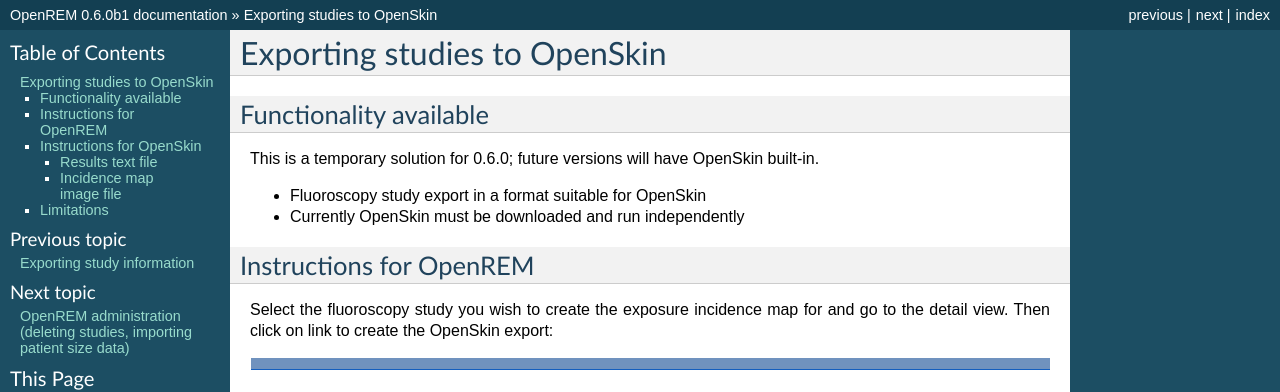
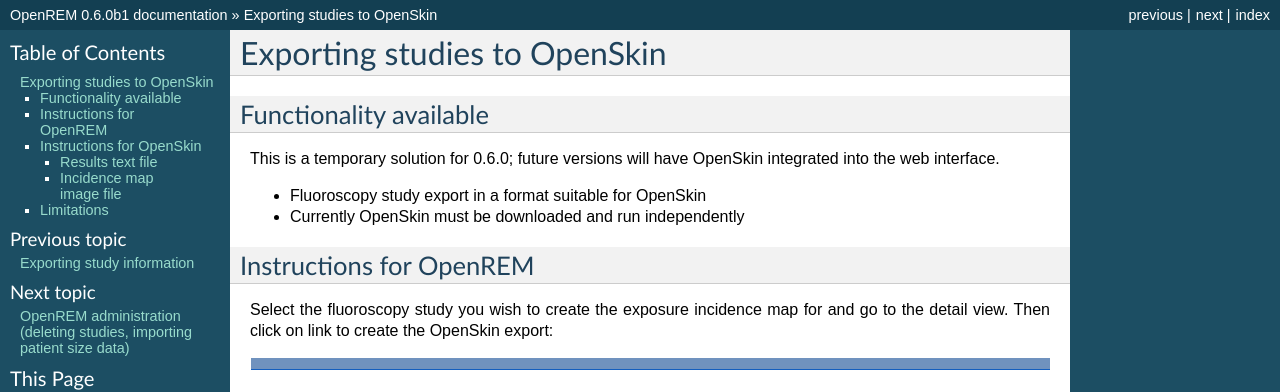
Before and after one commit to ckswilliams/modOpenREM, a Sphinx documentation site: the page built from docs/openskin.rst, in a window 1280 px wide. Shown: the top 392 px of the page. Built offline with Sphinx 7.4.7, drawn with Linux system fonts in a browser that asks for light colours.

Commit message:
Minor tweak to notice about temporary nature of solution. Refs #210

```diff
--- a/docs/openskin.rst
+++ b/docs/openskin.rst
@@ -6,7 +6,7 @@
 Functionality available
 ***********************
 
-This is a temporary solution for 0.6.0; future versions will have OpenSkin built-in.
+This is a temporary solution for 0.6.0; future versions will have OpenSkin integrated into the web interface.
 
 * Fluoroscopy study export in a format suitable for OpenSkin
 * Currently OpenSkin must be downloaded and run independently
```
